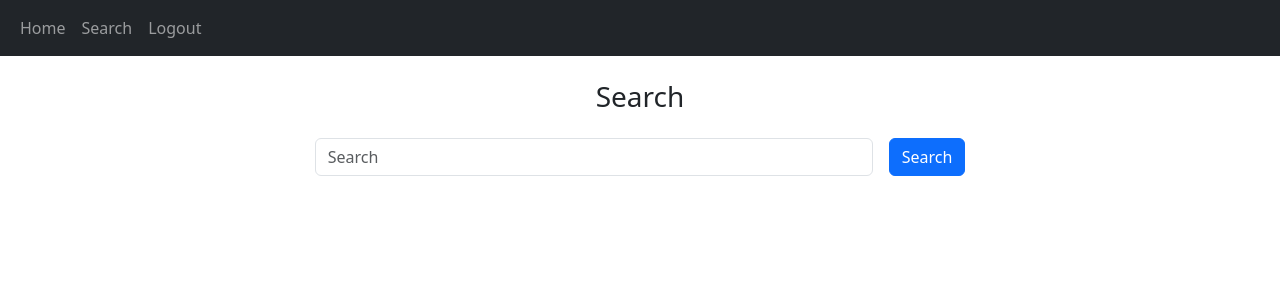
After one commit to Adribasn/myreads, a Flask app: page /search in a window 1280 px wide. The commit adds this page. Shown: the top 300 px of the page. Run offline with Flask 2, Linux system fonts and the light colour scheme; a user stored in the database is signed in.

Commit message:
basic search bar with google books api

```diff
--- a/website/templates/base.html
+++ b/website/templates/base.html
@@ -17,6 +17,7 @@
                 <div class="navbar-nav">
                     {% if user.is_authenticated %}
                     <a class="nav-item nav-link" id="home" href="/">Home</a>
+                    <a class="nav-item nav-link" id="search" href="/search">Search</a>
                     <a class="nav-item nav-link" id="logout" href="/logout">Logout</a>
                     {% else %}
                     <a class="nav-item nav-link" id="login" href="/login">Login</a>
--- /dev/null
+++ b/website/templates/search.html
@@ -0,0 +1,11 @@
+{% extends "base.html" %} {% block title %}Search{% endblock %}
+
+{% block content %}
+<h3 class="text-center mt-4">Search</h3>
+<form method='POST' class="form-group d-flex justify-content-center mt-4">
+    <input class="form-control w-50" type="search" placeholder="Search" name="book" id="book" required="true" />
+    <button class="btn btn-primary ms-3" type="submit">
+        Search
+    </button>
+</form>
+{% endblock %}
--- a/website/views.py
+++ b/website/views.py
@@ -1,5 +1,6 @@
-from flask import Blueprint, render_template
+from flask import Blueprint, render_template, request
 from flask_login import login_required, current_user
+import requests
 
 views = Blueprint('views', __name__)
 
@@ -7,3 +8,20 @@ views = Blueprint('views', __name__)
 @login_required
 def home():
     return render_template('home.html', user=current_user)
+
+api_key = 'AIzaSyBsxxDP5ZK-lDQ-6N4VtEB96eMtefiS5WE'
+
+@views.route('/search', methods=['GET', 'POST'])
+@login_required
+def search():
+    if request.method == 'POST':
+        book = request.form.get('book')
+
+        if book:
+            url = f'https://www.googleapis.com/books/v1/volumes?q={book}:keyes&key={api_key}'
+            r = requests.get(url)
+            data = r.json()
+            for element in data['items']:
+                print(element['volumeInfo']['title'])
+
+    return render_template('search.html', user=current_user)
```
